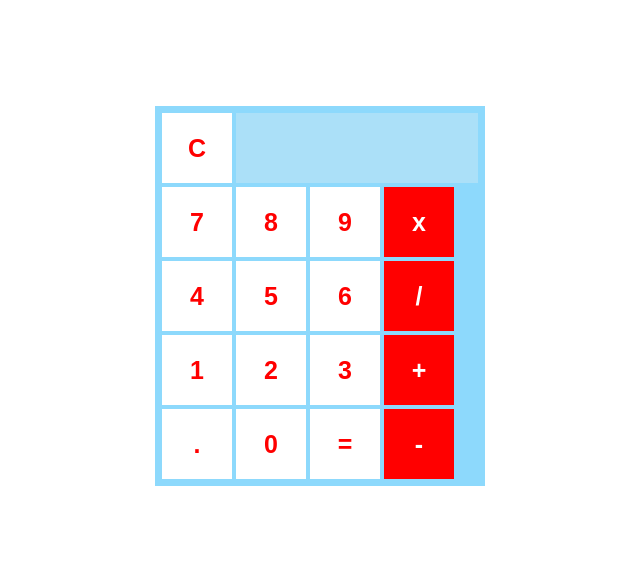
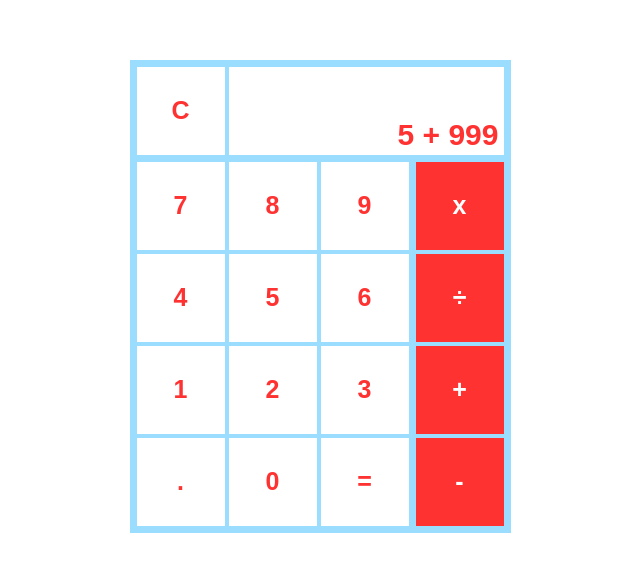
Before and after one commit to glrta/calc, a plain HTML site: page index.html in a window 1280 px wide. Shown: the part 104-676 px from the top of the page, without its empty margins (320-960 px from the left). Drawn offline with Linux system fonts and the light colour scheme.

Commit message:
Adjust calculator display
Text not overflowing container and aligned/justified to the bottom right side.

```diff
--- a/JS/script.js
+++ b/JS/script.js
@@ -0,0 +1,5 @@
+const buttons = document.getElementsByClassName('buttons');
+console.log(buttons);
+ buttons[0].addEventListener('click', (event) => {
+     console.log(event.target.innerText);
+ })
--- a/css/main.css
+++ b/css/main.css
@@ -1,17 +1,21 @@
 :root {
-    --accentcolor: rgb(255, 0, 0);
-    --basecolor: rgb(141, 217, 252);
+    --accentcolor: rgb(255, 50, 50);
+    --basecolor: rgb(154, 221, 255);
     --mutecolor: rgb(255, 255, 255);
 }
 * {
     box-sizing: border-box;
+    color: var(--accentcolor);
+    font-size: 25px;
+    font-weight: bold;
 }
 body {
     height: 100vh;
     display: flex;
     align-items: center;
     justify-content: center;
-    flex-wrap: wrap;
+    font-family: sans-serif;
+
 }
 .calculator {
     width: auto;
@@ -25,37 +29,45 @@ body {
 .row {
     display: flex;
 }
-input,
+.row:nth-child(1) {
+    padding-bottom: 3px;
+}
+.output,
 button {
-    height: 70px;
+    height: 88px;
+    border: none;
     margin: 2px;
-    border: none;
-    font-size: 18px;
+    background-color: var(--mutecolor);
 }
 button {
-    width: 70px;
-    background-color: var(--mutecolor);
-    color: var(--accentcolor);
-    font-weight: bold;
+    width: 88px;
     cursor: pointer;
-    font-size: 25px;
+}
+button:nth-child(4) {
+    background: var(--accentcolor);
+    color: var(--mutecolor);
+    margin-left: 5px;
 }
 button:hover {
     background: var(--basecolor);
     color: var(--mutecolor);
 }
-button:nth-child(4) {
-    background: var(--accentcolor);
+button:focus {
+    outline: none;
+    background: var(--basecolor);
     color: var(--mutecolor);
 }
-button:nth-child(4):hover {
-    background: var(--basecolor);
+.output {
+    flex-grow: 2;
+    display: flex;
+    justify-content: flex-end;
+    align-items: flex-end;
+    max-width: 321px;
+    overflow: hidden;
 }
-button:focus {
-    outline: none;
+.display {
+    padding: 5px;
+    font-size: 30px;
+    text-align: right;
+    white-space: nowrap;
 }
-input {
-    flex-grow: 2;
-    text-align: end;
-    padding: 5px;
-}
--- a/index.html
+++ b/index.html
@@ -11,34 +11,37 @@
     <main class="calculator">
         <div class="buttons">
             <div class="row">
-                <button type="button" id="clear" class="button">C</button>
-                <input type="text" inputmode="numeric" id="display" disabled>
+                <button type="button" id="clear">C</button>
+                <div class="output">
+                    <div id="display" class="display">5 + 999</div>
+                </div>
             </div>
             <div class="row">
-                <button type="button" id="seven" class="button">7</button>
-                <button type="button" id="eight" class="button">8</button>
-                <button type="button" id="none" class="button">9</button>
-                <button type="button" id="multiply" class="button">x</button>
+                <button type="button" id="seven">7</button>
+                <button type="button" id="eight">8</button>
+                <button type="button" id="none">9</button>
+                <button type="button" id="multiply">x</button>
             </div>
             <div class="row">
-                <button type="button" id="four" class="button">4</button>
-                <button type="button" id="five" class="button">5</button>
-                <button type="button" id="six" class="button">6</button>
-                <button type="button" id="divide" class="button">/</button>
+                <button type="button" id="four">4</button>
+                <button type="button" id="five">5</button>
+                <button type="button" id="six">6</button>
+                <button type="button" id="divide">÷</button>
             </div>
             <div class="row">
-                <button type="button" id="one" class="button">1</button>
-                <button type="button" id="two" class="button">2</button>
-                <button type="button" id="three" class="button">3</button>
-                <button type="button" id="add" class="button">+</button>
+                <button type="button" id="one">1</button>
+                <button type="button" id="two">2</button>
+                <button type="button" id="three">3</button>
+                <button type="button" id="add">+</button>
             </div>
             <div class="row">
-                <button type="button" id="decimal" class="button">.</button>
-                <button type="button" id="zero" class="button">0</button>
-                <button type="button" id="equals" class="button">=</button>
-                <button type="button" id="subtract" class="button">-</button>
+                <button type="button" id="decimal">.</button>
+                <button type="button" id="zero">0</button>
+                <button type="button" id="equals">=</button>
+                <button type="button" id="subtract">-</button>
             </div>
         </div>
     </main>
+    <script src="js/script.js"></script>
 </body>
 </html>
```
